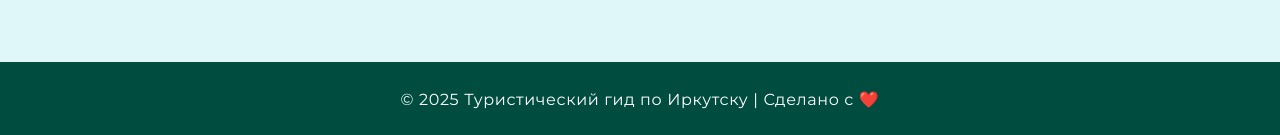
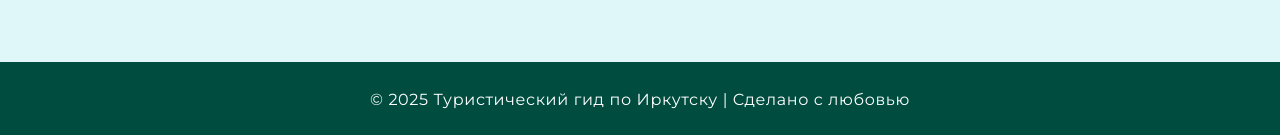
Before and after one commit to DaniankaMarsianka42/Verstca, a plain HTML site: page index.html in a window 1280 px wide. Shown: the part 4444-4579 px from the top of the page. Drawn offline with Linux system fonts and the light colour scheme.

Commit message:
Update index.html

```diff
--- a/index.html
+++ b/index.html
@@ -102,7 +102,7 @@
     </main>
 
     <footer>
-        © 2025 Туристический гид по Иркутску | Сделано с ❤️
+        © 2025 Туристический гид по Иркутску | Сделано с любовью
     </footer>
 </body>
 </html>
```
